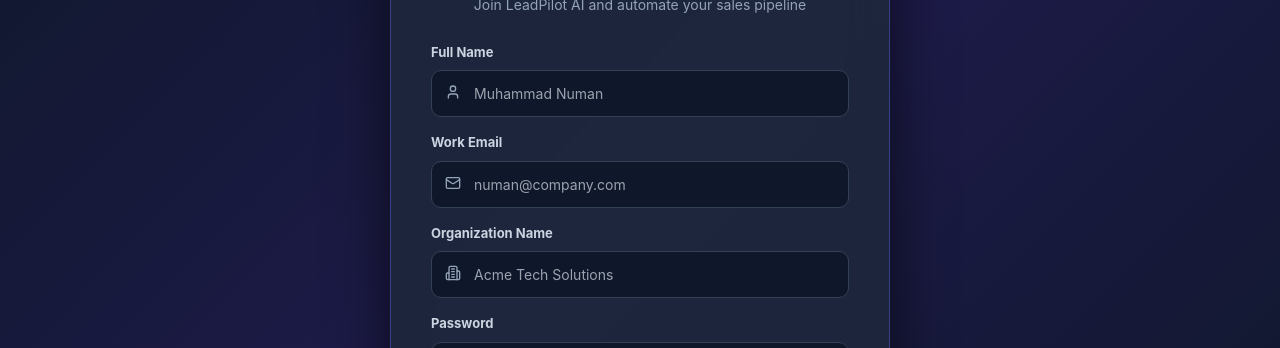
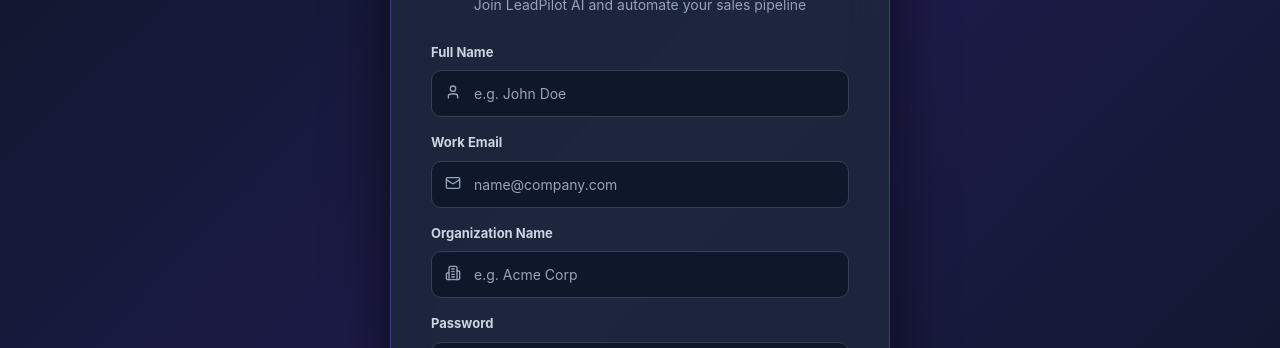
Before and after one commit to M-Numan12/leadpilot-ai, a Next.js app in the folder client/: page /register in a window 1280 px wide. Shown: the part 213-561 px from the top of the page. Built offline with nearby package versions, Linux system fonts and the light colour scheme; no server answers.

Commit message:
feat: Clean all input placeholders across registration and login pages to generic standard format

```diff
--- a/client/src/app/(auth)/login/page.tsx
+++ b/client/src/app/(auth)/login/page.tsx
@@ -200,7 +200,8 @@
                 required
                 value={email}
                 onChange={(e) => setEmail(e.target.value)}
-                placeholder={role === 'admin' ? 'numan@leadpilot-ai.online' : 'you@company.com'}
+                placeholder={role === 'admin' ? 'admin@company.com' : 'you@company.com'}
+
                 style={{
                   width: '100%',
                   padding: '12px 16px 12px 42px',
--- a/client/src/app/(auth)/register/page.tsx
+++ b/client/src/app/(auth)/register/page.tsx
@@ -225,7 +225,7 @@
                   required
                   value={fullName}
                   onChange={(e) => setFullName(e.target.value)}
-                  placeholder="Muhammad Numan"
+                  placeholder="e.g. John Doe"
                   style={{
                     width: '100%',
                     padding: '12px 16px 12px 42px',
@@ -252,7 +252,7 @@
                   required
                   value={email}
                   onChange={(e) => setEmail(e.target.value)}
-                  placeholder="numan@company.com"
+                  placeholder="name@company.com"
                   style={{
                     width: '100%',
                     padding: '12px 16px 12px 42px',
@@ -278,7 +278,8 @@
                   type="text"
                   value={orgName}
                   onChange={(e) => setOrgName(e.target.value)}
-                  placeholder="Acme Tech Solutions"
+                  placeholder="e.g. Acme Corp"
+
                   style={{
                     width: '100%',
                     padding: '12px 16px 12px 42px',
@@ -365,7 +366,8 @@
                   maxLength={6}
                   value={otpCode}
                   onChange={(e) => setOtpCode(e.target.value)}
-                  placeholder="315904"
+                  placeholder="Enter 6-digit OTP code"
+
                   style={{
                     width: '100%',
                     padding: '12px 16px 12px 42px',
```
